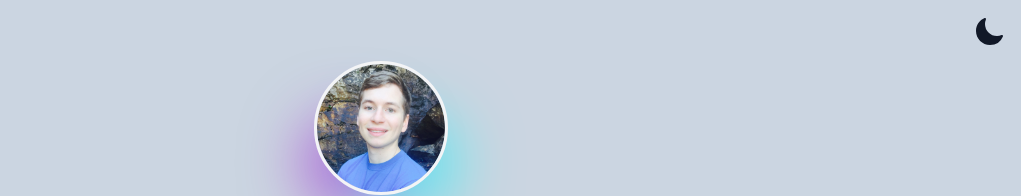
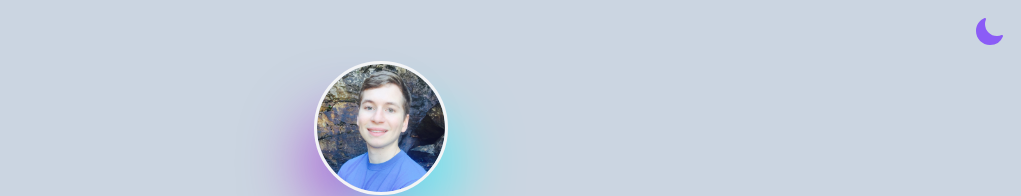
Before and after one commit to JoshDPT/LinkSTK, a Next.js app: page / in a window 1280 px wide. Shown: the top 196 px of the page, without its empty margins (259-1280 px from the left). Built offline with nearby package versions, Linux system fonts and the light colour scheme.

Commit message:
tweak button

```diff
--- a/components/DarkModeButton.tsx
+++ b/components/DarkModeButton.tsx
@@ -27,7 +27,7 @@ export default function DarkModeButton () {
           />
       ) : (
         <MoonIcon
-          className="h-8 w-8 cursor-pointer text-gray-900"
+          className="h-8 w-8 cursor-pointer text-violet-500"
           onClick={()=> setTheme('dark')}
         />
       )}
```
